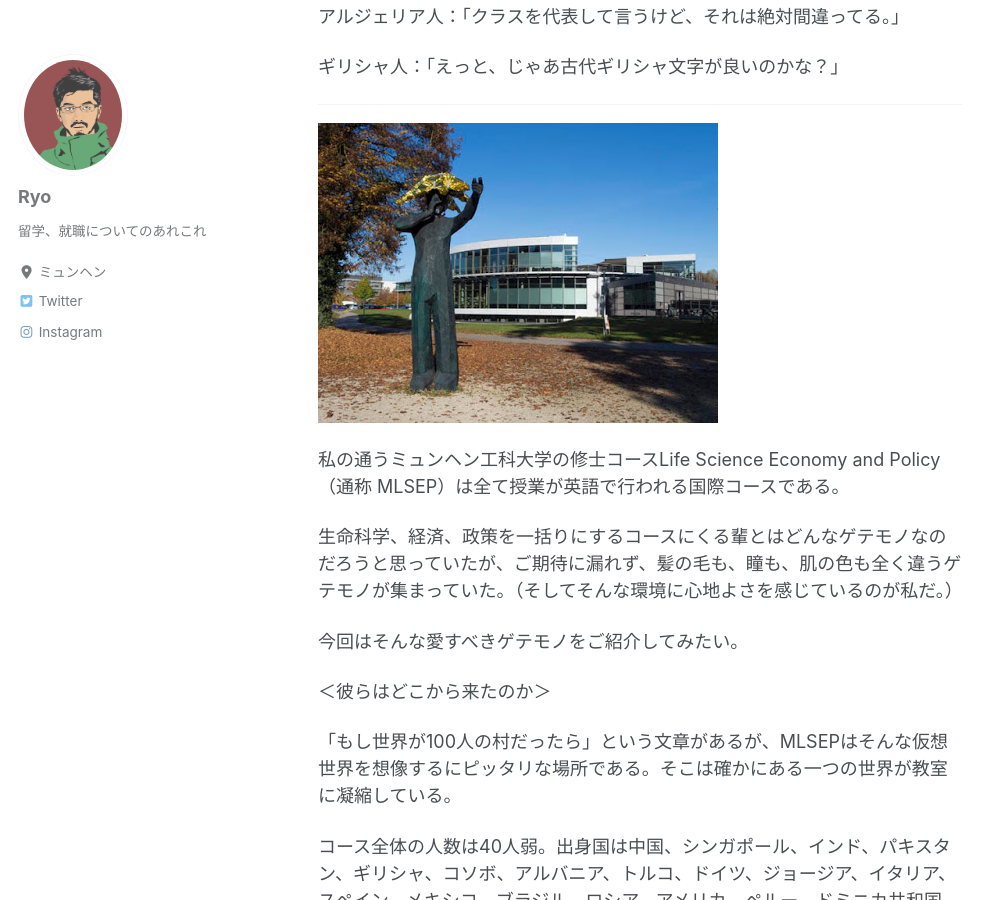
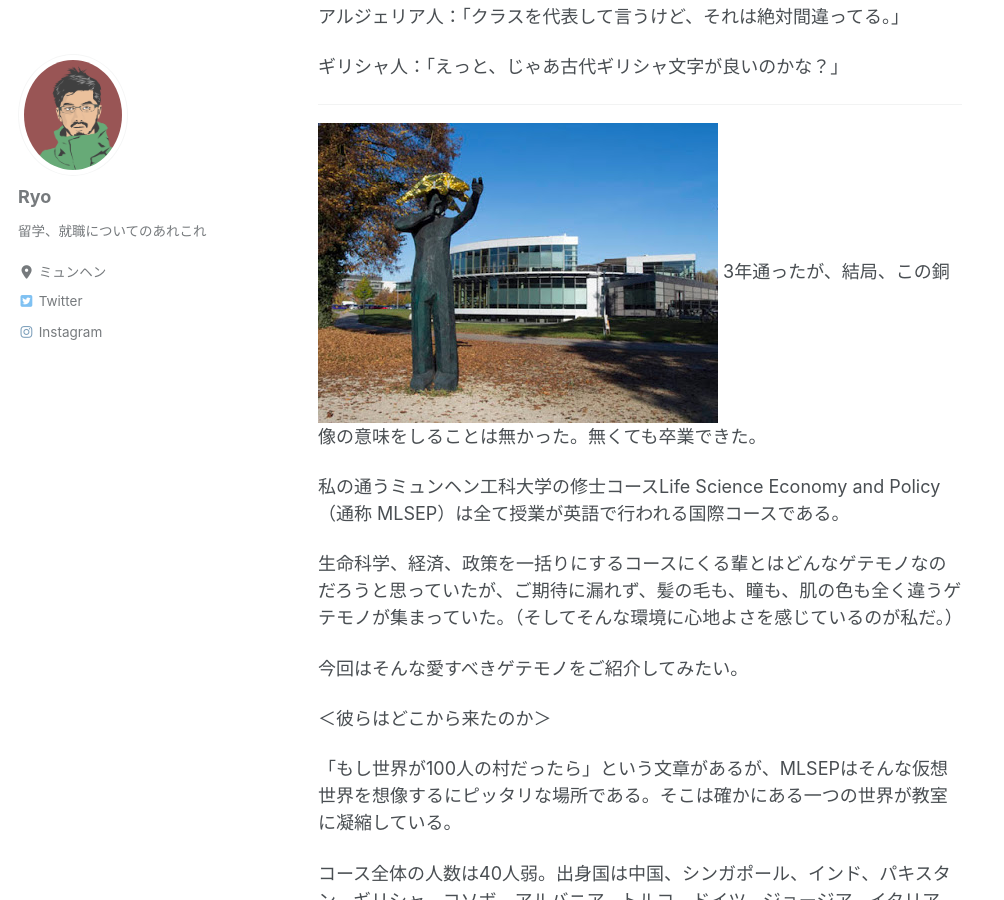
Before and after one commit to rnagais2/rnagais2.github.io, a Jekyll site: the page built from _posts/2016-11-06-MLSEP-Diversity.md, in a window 1280 px wide and 900 px high, scrolled down 664 px. Shown: the whole window, without its empty margins (0-1004 px from the left). Built offline with Jekyll 4.4.1, drawn with Linux system fonts in a browser that asks for light colours; cached includes are drawn as plain includes; nearby versions of some CDN libraries.

Commit message:
Update 2016-11-06-MLSEP-Diversity.md

```diff
--- a/_posts/2016-11-06-MLSEP-Diversity.md
+++ b/_posts/2016-11-06-MLSEP-Diversity.md
@@ -26,8 +26,8 @@
 ギリシャ人：「えっと、じゃあ古代ギリシャ文字が良いのかな？」
 
 ---------------------
-
-![TUM](/images/MLSEP-Diversity/IMGP1532.JPG "3年通ったが、結局、この銅像の意味をしることは無かった。無くても卒業できた。")
+<img src="https://github.com/rnagais2/rnagais2.github.io/blob/master/images/MLSEP-Diversity/IMGP1532.jpg?raw=true">
+3年通ったが、結局、この銅像の意味をしることは無かった。無くても卒業できた。
 
 私の通うミュンヘン工科大学の修士コースLife Science Economy and Policy（通称 MLSEP）は全て授業が英語で行われる国際コースである。
 
```
